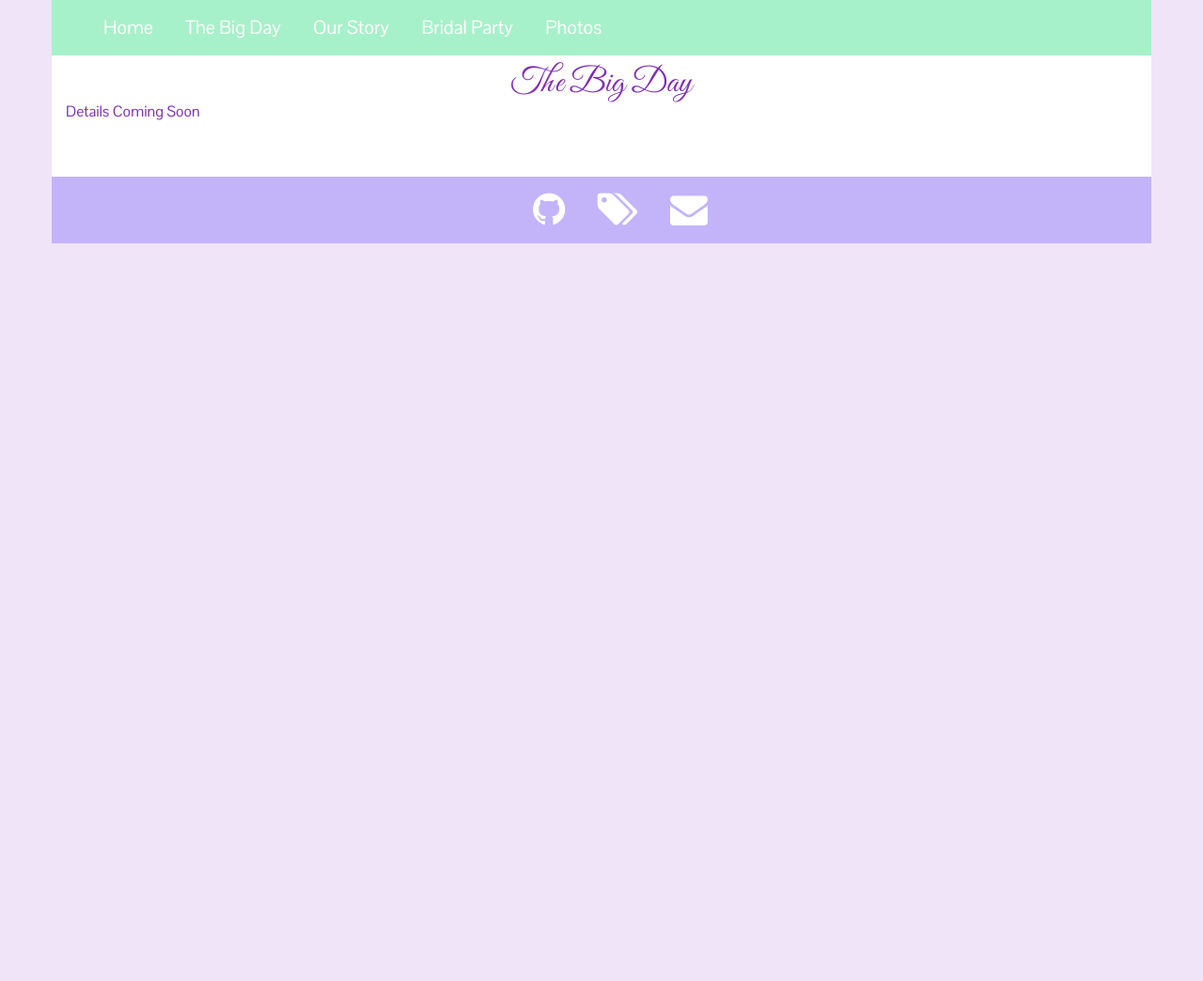
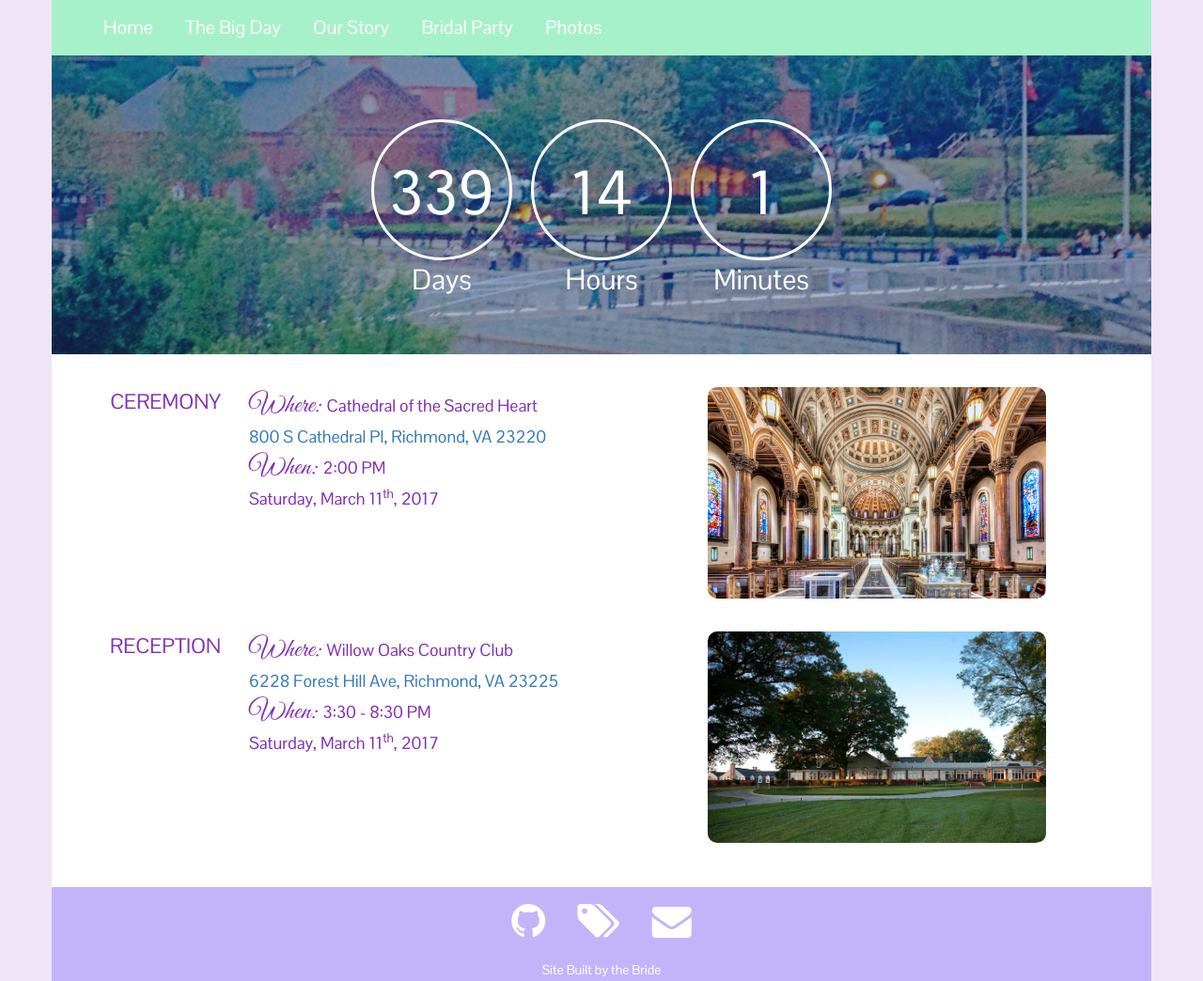
Before and after one commit to ebdabbs/soon-2b-salita, a Jekyll site: the page built from details/index.html, in a window 1280 px wide. Shown: the whole page at 94% size. Built offline with Jekyll 4.4.1, drawn with Linux system fonts in a browser that asks for light colours; nearby versions of some CDN libraries; library files that are not in the unit come from our copies; before the commit the page ends 900 px from its top, so only the background shows below that.

Commit message:
Details updates & countdown timer

```diff
--- a/_includes/footer.html
+++ b/_includes/footer.html
@@ -1,10 +1,11 @@
 <footer>
     <ul class="center">
         <li><a href="https://github.com/ebdabbs/soon-2b-salita" title="Site Repo">
-            <i class="fa fa-github fa-2x"></i></a></li>
-        <li><a href="#" title="Tagboard">
-            <i class="fa fa-tags fa-2x"></i></a></li>
+            <i class="fa fa-github fa-3x"></i></a></li>
+        <li><a href="http://tgb.io/signedSealedSalita/273007" title="Tagboard">
+            <i class="fa fa-tags fa-3x"></i></a></li>
         <li><a href="{{ site.baseurl }}/contact" title="Contact Us">
-            <i class="fa fa-envelope fa-2x"></i></a></li>
+            <i class="fa fa-envelope fa-3x"></i></a></li>
     </ul>
+    <div class="center"><a href="http://elizabethdabbs.com">Site Built by the Bride</a></div>
 </footer>
--- a/_includes/head.html
+++ b/_includes/head.html
@@ -5,6 +5,7 @@
   <title>{{ page.title }}</title>
   <link rel="stylesheet" href="{{ site.baseurl }}/css/main.css">
   <link rel="stylesheet" href="https://maxcdn.bootstrapcdn.com/font-awesome/4.4.0/css/font-awesome.min.css">
+  <link rel="shortcut icon" type="image/png" href="../img/s_favicon.png">
   <script>
     (function(i,s,o,g,r,a,m){i['GoogleAnalyticsObject']=r;i[r]=i[r]||function(){
               (i[r].q=i[r].q||[]).push(arguments)},i[r].l=1*new Date();a=s.createElement(o),
--- a/details/index.html
+++ b/details/index.html
@@ -3,10 +3,81 @@ layout: default
 title: The Big Day
 ---
 <div id="details">
-    <h1 class="cursive center">The Big Day</h1>
     <div class="row" style="margin: 0;">
-        <div class="col-sm-12">
-            <p>Details Coming Soon</p>
+        <div class="main-img center">
+            <div id="clockdiv">
+                <div class="time-elem">
+                    <div id="days" class="number"></div>Days
+                </div>
+                <div class="time-elem">
+                    <div id="hours" class="number"></div>Hours
+                </div>
+                <div class="time-elem">
+                    <div id="minutes" class="number"></div>Minutes
+                </div>
+            </div>
+        </div>
+    </div>
+    <div class="row info" style="margin: 0;">
+        <div class="col-sm-2 left">Ceremony</div>
+        <div class="col-sm-5 middle">
+            <span>Where: </span> Cathedral of the Sacred Heart <br>
+            <a href="https://goo.gl/maps/vnw6WtzWtLS2">800 S Cathedral Pl, Richmond, VA 23220</a> <br>
+            <span>When: </span> 2:00 PM <br> Saturday, March 11<sup>th</sup>, 2017
+        </div>
+        <div class="col-sm-4">
+            <a href="http://www.richmondcathedral.org/">
+                <div class="right" id="cathedral"></div>
+            </a>
+        </div>
+    </div>
+    <div class="row info" style="margin: 0;">
+        <div class="col-sm-2 left">Reception</div>
+        <div class="col-sm-5 middle">
+            <span>Where: </span> Willow Oaks Country Club <br>
+            <a href="https://goo.gl/maps/9ggrRMZ9E812">6228 Forest Hill Ave, Richmond, VA 23225</a> <br>
+            <span>When: </span> 3:30 - 8:30 PM <br> Saturday, March 11<sup>th</sup>, 2017
+        </div>
+        <div class="col-sm-4">
+            <a href="http://www.willowoakscc.org/">
+                <div class="right" id="willow-oaks"></div>
+            </a>
         </div>
     </div>
 </div>
+
+<script>
+    var deadline = 'March 11 2017 14:00:00 GMT-04:00';
+    function getTimeRemaining(endtime){
+        var t = Date.parse(endtime) - Date.parse(new Date());
+        var minutes = Math.floor( (t/1000/60) % 60 );
+        var hours = Math.floor( (t/(1000*60*60)) % 24 );
+        var days = Math.floor(t/(1000*60*60*24));
+        return {
+            'total': t,
+            'days': days,
+            'hours': hours,
+            'minutes': minutes
+        };
+    }
+
+    function initClock(endtime) {
+        var days = document.getElementById("days");
+        var hours = document.getElementById("hours");
+        var minutes = document.getElementById("minutes");
+        var t = getTimeRemaining(endtime);
+        days.innerHTML =  t.days;
+        hours.innerHTML =  t.hours;
+        minutes.innerHTML = t.minutes;
+        var timeinterval = setInterval(function(){
+            var t = getTimeRemaining(endtime);
+            days.innerHTML =  t.days;
+            hours.innerHTML =  t.hours;
+            minutes.innerHTML = t.minutes;
+            if (t.total <= 0){
+                clearInterval(timeinterval);
+            }
+        }, 10000);
+    }
+    initClock(deadline);
+</script>
--- a/index.html
+++ b/index.html
@@ -10,7 +10,7 @@ title: Home
                 Michael & Lizzie
             </h1>
             <h3 id="date">
-                MM-DD-2017 &#8226; In Richmond, Virginia
+                03.11.2017 &#8226; In Richmond, Virginia
             </h3>
         </div>
     </div>
--- a/less/main.less
+++ b/less/main.less
@@ -2,3 +2,4 @@
 @import "base.less";
 @import "home.less";
 @import "story.less";
+@import "details.less";
--- a/photos/index.html
+++ b/photos/index.html
@@ -3,7 +3,6 @@ layout: default
 title: Photos
 ---
 <div id="photos">
-    <h1 class="cursive center">Photos</h1>
     <div class="row" style="margin: 0;">
         <div class="col-sm-12">
             <h2>Memories</h2>
```
Also changed, not shown: less/base.less (+7 -0 lines), less/details.less (added, +79 -0 lines), css/main.css, img/cathedral.jpg (added), img/ml_favicon.png (deleted), img/rva.JPG (added), img/s_favicon.png (added), img/willowOaks.gif (added).
